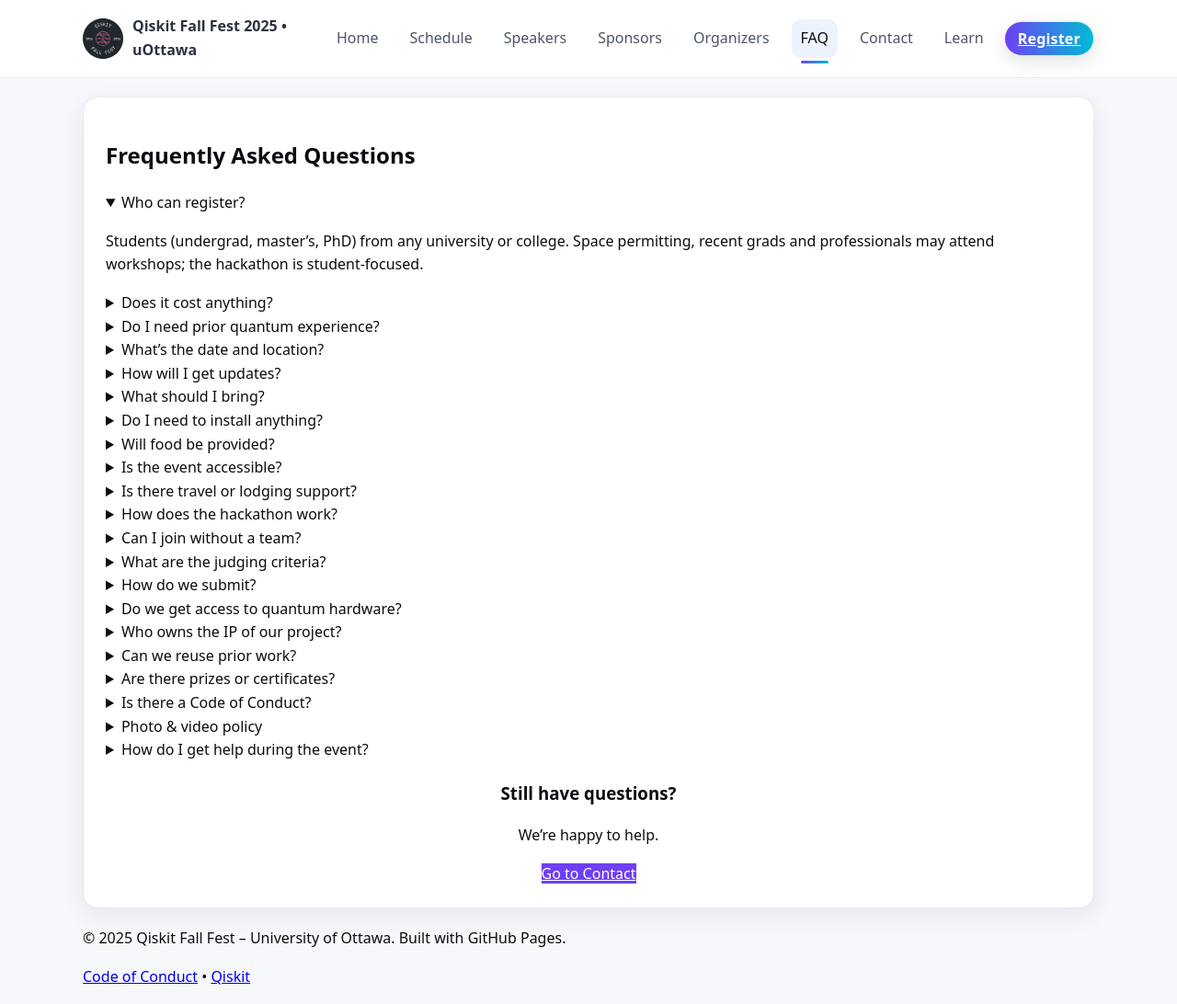
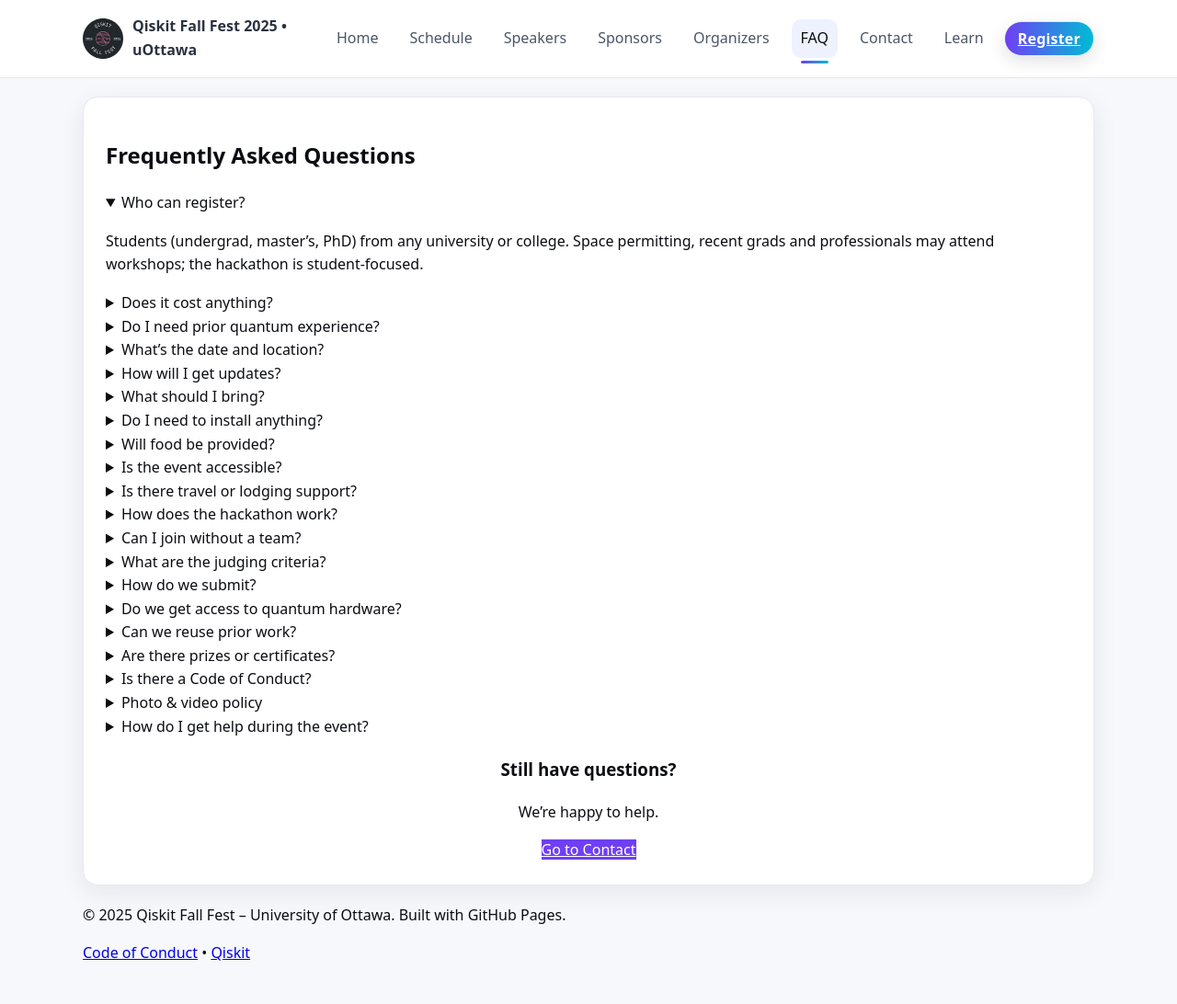
Before and after one commit to utkarshh-singh/fall-fest-2025-website, a Jekyll site: the page built from faq.md, in a window 1280 px wide and 1092 px high. Shown: the whole window at 92% size. Built offline with Jekyll 4.4.1, drawn with Linux system fonts in a browser that asks for light colours; some of the changed lines change nothing that is shown.

Commit message:
Update faq.md

```diff
--- a/faq.md
+++ b/faq.md
@@ -19,11 +19,11 @@
     </details>
     <details>
       <summary>Do I need prior quantum experience?</summary>
-      <p>No. Day 1 workshops are beginner-friendly; mentors are available throughout.</p>
+      <p>No; Day 1 workshops are beginner-friendly, and mentors are available throughout.</p>
     </details>
     <details>
       <summary>What’s the date and location?</summary>
-      <p><strong>Nov 8–9, 2025</strong> at <strong>University of Ottawa</strong>. Times are in Eastern Time (ET). Room details will be shared on Discord.</p>
+      <p><strong>Nov 1–3, 2025</strong> at <strong>University of Ottawa</strong>. Times are in Eastern Time (ET). Room details will be shared on Discord.</p>
     </details>
     <details>
       <summary>How will I get updates?</summary>
@@ -33,19 +33,19 @@
     <!-- Logistics -->
     <details>
       <summary>What should I bring?</summary>
-      <p>Laptop, charger, student ID, and anything you need to be comfortable. Headphones recommended.</p>
+      <p>Laptop, charger, and anything else that you need to be comfortable.</p>
     </details>
     <details>
       <summary>Do I need to install anything?</summary>
-      <p>Nice to have: Python 3.11+, Git, and VS Code. We’ll also use browser tools (Colab / IBM Quantum Lab), so you can participate without installs.</p>
+      <p>Nice to have: Python 3.11+, Git, and Jupyter notebook. We’ll also use browser tools (Colab), so you can participate without installs.</p>
     </details>
     <details>
       <summary>Will food be provided?</summary>
-      <p>Yes—meals/snacks during the hackathon with vegetarian and other dietary options. Note restrictions in the registration form.</p>
+      <p>Yes—meals/snacks with vegetarian and other dietary options will be provided during the event. Don't forget to add your dietary restrictions in the registration form.</p>
     </details>
     <details>
       <summary>Is the event accessible?</summary>
-      <p>Yes. Venues are accessible. If you need accommodations, tell us in the form or ping <strong>#helpdesk</strong> on Discord.</p>
+      <p>Yes, venues are accessible. If you need accommodations, tell us in the form or ping <strong>#helpdesk</strong> on Discord.</p>
     </details>
     <details>
       <summary>Is there travel or lodging support?</summary>
@@ -55,7 +55,7 @@
     <!-- Hackathon -->
     <details>
       <summary>How does the hackathon work?</summary>
-      <p>Team-based sprint with mentors and judges. Tracks include QML, optimization, and open innovation. Demos at the end.</p>
+      <p>To be answered!</p>
     </details>
     <details>
       <summary>Can I join without a team?</summary>
@@ -67,15 +67,11 @@
     </details>
     <details>
       <summary>How do we submit?</summary>
-      <p>GitHub repo + short demo (live or recorded). Submission details and deadlines will be announced at kickoff and pinned on Discord.</p>
+      <p>GitHub repo + short demo (recorded). Submission details and deadlines will be announced at kickoff and pinned on Discord.</p>
     </details>
     <details>
       <summary>Do we get access to quantum hardware?</summary>
       <p>We’ll use simulators and may queue jobs on available IBM Quantum backends. Real-device runs are subject to availability and queue times.</p>
-    </details>
-    <details>
-      <summary>Who owns the IP of our project?</summary>
-      <p>You and your team do. Use an open-source license if you want others to build on it.</p>
     </details>
     <details>
       <summary>Can we reuse prior work?</summary>
@@ -83,17 +79,17 @@
     </details>
     <details>
       <summary>Are there prizes or certificates?</summary>
-      <p>Yes—prizes for top teams and participation certificates for attendees. Details announced at the event.</p>
+      <p>Yes—there are prizes for top teams and participation certificates for attendees. Details announced at the event.</p>
     </details>
 
     <!-- Code of Conduct & Safety -->
     <details>
       <summary>Is there a Code of Conduct?</summary>
-      <p>Yes. Be respectful, inclusive, and supportive. Harassment or discrimination will not be tolerated. See our <a href="{{ '/CODE_OF_CONDUCT.md' | relative_url }}" target="_blank" rel="noopener">Code of Conduct</a>.</p>
+      <p>Yes. Be respectful, inclusive, and supportive. Harassment or discrimination will not be tolerated. See our <a href="{{ '/code_of_conduct.md/' | relative_url }}" target="_blank" rel="noopener">Code of Conduct</a> for more details.</p>
     </details>
     <details>
       <summary>Photo &amp; video policy</summary>
-      <p>Photos/videos may be taken. You can opt out in the registration form; opt-out stickers available at check-in.</p>
+      <p>Photos/videos may be taken. You can request to opt out in the registration form.</p>
     </details>
     <details>
       <summary>How do I get help during the event?</summary>
```
